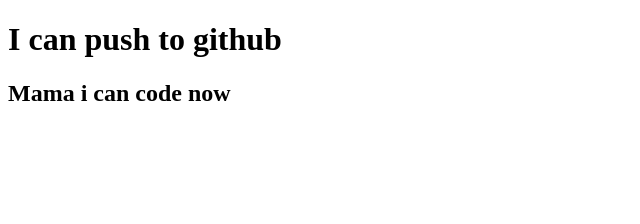
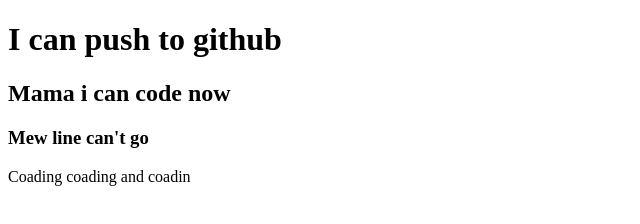
Before and after one commit to SazzadurRa/my-second-repo, a plain HTML site: page index.html in a window 1280 px wide. Shown: the whole page, without its empty margins (0-640 px from the left). Drawn offline with Linux system fonts and the light colour scheme.

Commit message:
style added

```diff
--- a/index.html
+++ b/index.html
@@ -9,5 +9,7 @@
 <body>
     <h1>I can push to github</h1>
     <h2>Mama i can code now</h2>
+    <h3>Mew line can't go</h3>
+    <p>Coading coading and coadin</p>
 </body>
 </html>
--- /dev/null
+++ b/style.css
@@ -0,0 +1,3 @@
+p{
+    color: red;
+}
```
